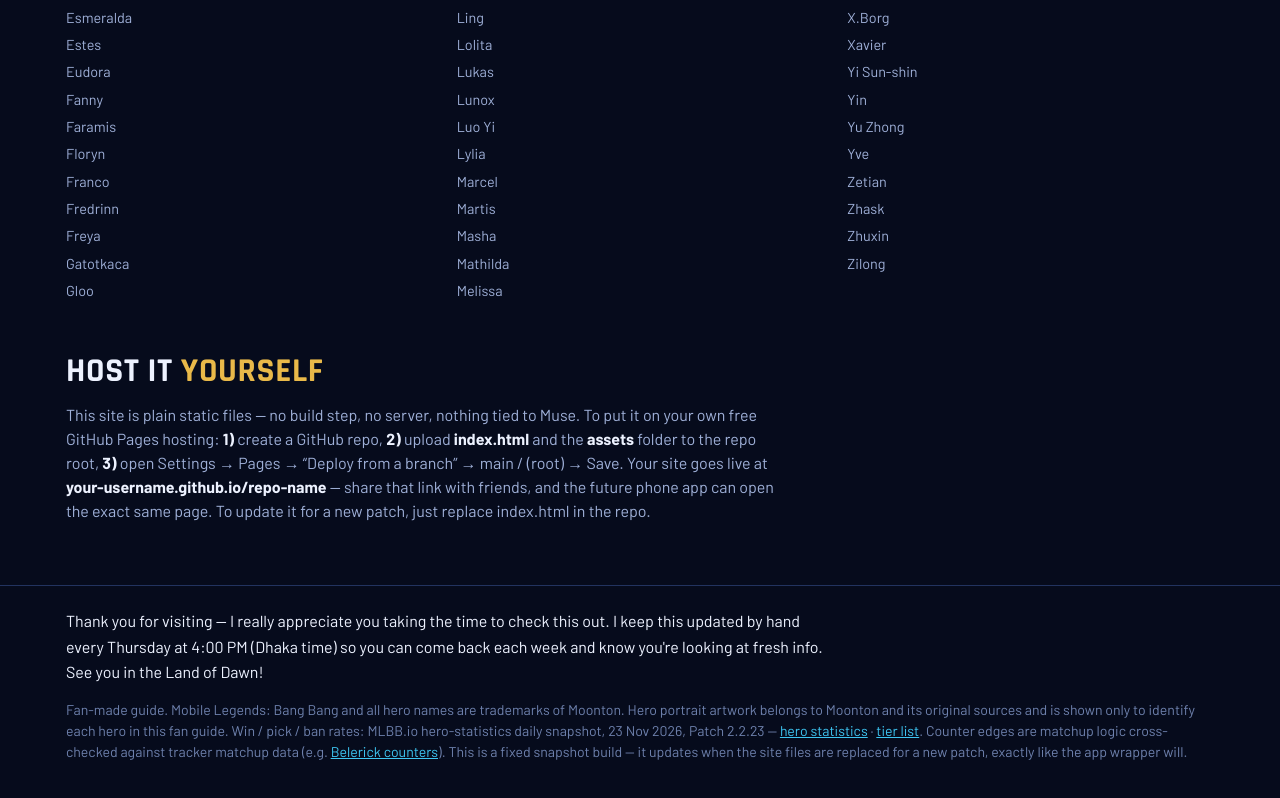
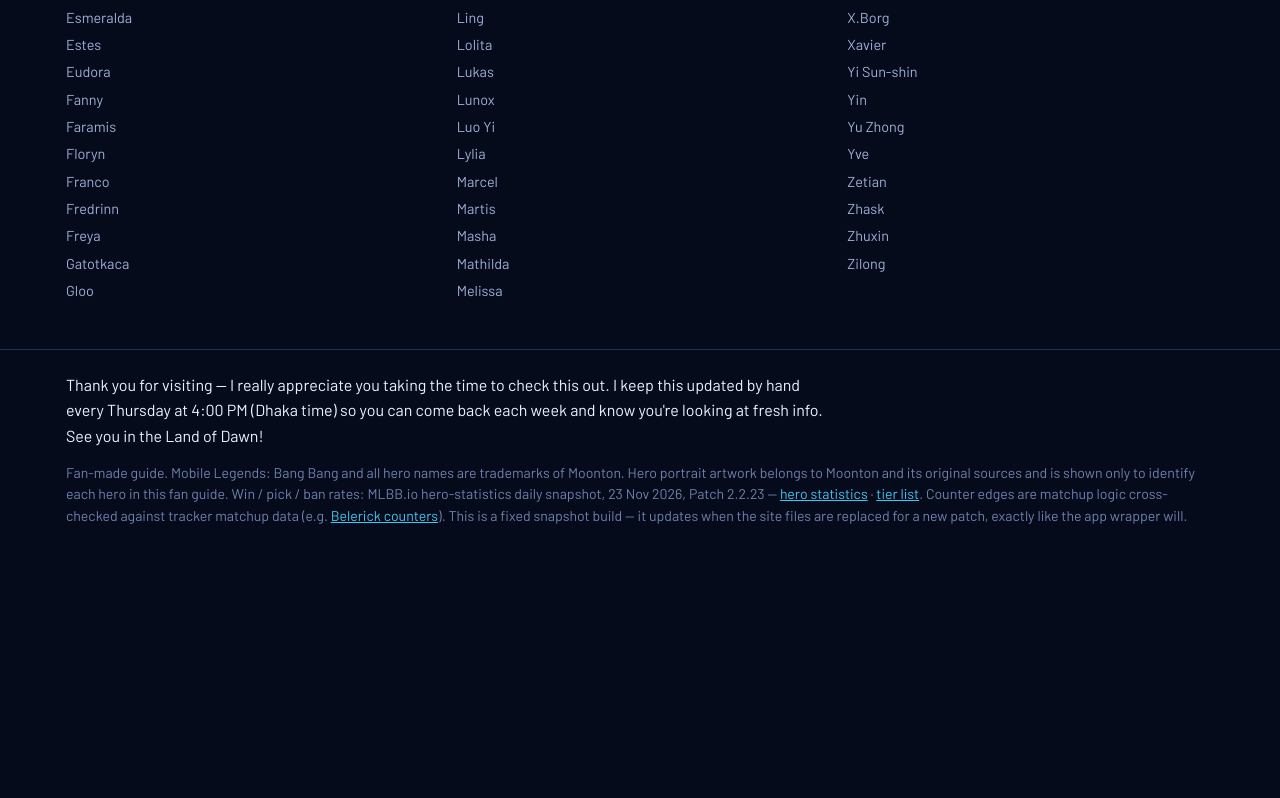
Before and after one commit to AyanBhadra1/mlbb-counters-builds, a plain HTML site: page index.html in a window 1280 px wide. Shown: the part 10920-11718 px from the top of the page. After the commit the page ends 11494 px from the top, so only its background shows below. Drawn offline with Linux system fonts and the light colour scheme.

Commit message:
Remove Host It Yourself section and deploy notes

```diff
--- a/index.html
+++ b/index.html
@@ -266,11 +266,6 @@ footer .thanks{color:var(--ink);font-size:1rem;margin:0 0 14px;max-width:760px;l
   <div class="roster" id="rosterList"></div>
 </section>
 
-<section id="hosting">
-  <div class="sec-head"><h2>Host It <span>Yourself</span></h2></div>
-  <p class="sec-sub">This site is plain static files — no build step, no server, nothing tied to Muse. To put it on your own free GitHub Pages hosting: <b style="color:var(--ink)">1)</b> create a GitHub repo, <b style="color:var(--ink)">2)</b> upload <b style="color:var(--ink)">index.html</b> and the <b style="color:var(--ink)">assets</b> folder to the repo root, <b style="color:var(--ink)">3)</b> open Settings → Pages → “Deploy from a branch” → main / (root) → Save. Your site goes live at <b style="color:var(--ink)">your-username.github.io/repo-name</b> — share that link with friends, and the future phone app can open the exact same page. To update it for a new patch, just replace index.html in the repo.</p>
-</section>
-
 </main>
 
 <footer>
@@ -281,10 +276,7 @@ footer .thanks{color:var(--ink);font-size:1rem;margin:0 0 14px;max-width:760px;l
 </footer>
 <script>
 /* ===== MLBB Counters & Builds — Patch 2.2.23 snapshot (23 Nov 2026) =====
-   Fully self-contained static site: no backend, no Muse runtime calls.
-   Deploy: drop index.html + assets/ into a GitHub repo root and enable
-   GitHub Pages (Settings → Pages → Deploy from branch → main / root).
-   No build step, no server code — it serves as-is under the Pages URL. */
+   Fully self-contained static site: no backend, no Muse runtime calls. */
 var ROLE_COLORS={Tank:"#F5B83D",Fighter:"#F0524D",Assassin:"#C99BF5",Mage:"#4FC3F7",Marksman:"#69DB7C",Support:"#F78FB8"};
 var ITEM_INFO={
 "Tough Boots":"+18 Magic DEF · cuts crowd-control time","Warrior Boots":"+22 Physical DEF · stacks DEF on hits taken",
```
